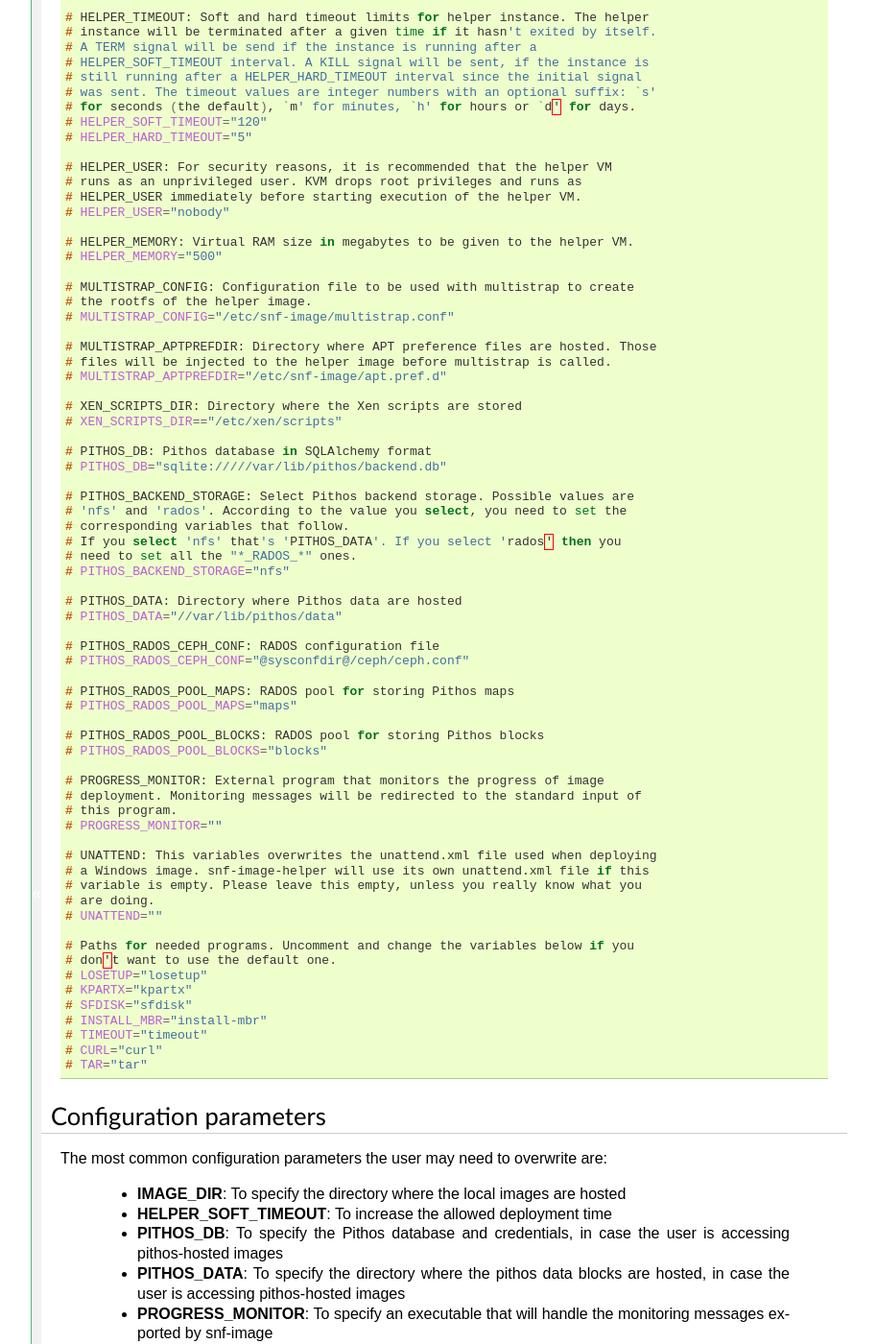
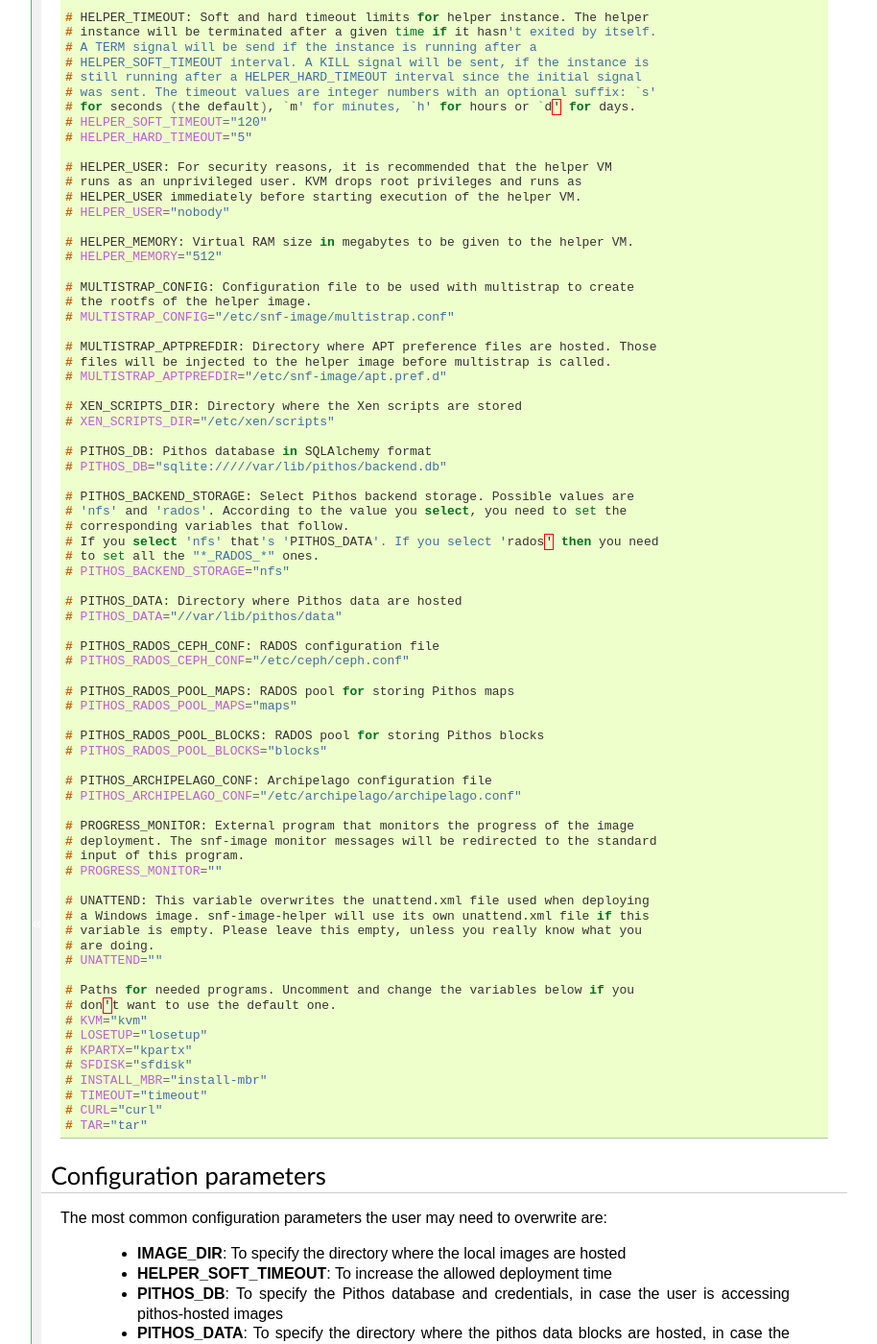
Before and after one commit to grnet/snf-image, a Sphinx documentation site: the page built from docs/configuration.rst, in a window 1280 px wide and 1400 px high, scrolled down 443 px. Shown: the whole window at 96% size, without its empty margins (187-1101 px from the left). Built offline with Sphinx 7.4.7, drawn with Linux system fonts in a browser that asks for light colours.

Commit message:
docs: Update the sample configuration file.
Update the Configuration section of the documentation to reflect
the changes made in snf-image-host/defaults.in

```diff
--- a/docs/configuration.rst
+++ b/docs/configuration.rst
@@ -42,7 +42,7 @@
   # HELPER_USER="nobody"
 
   # HELPER_MEMORY: Virtual RAM size in megabytes to be given to the helper VM.
-  # HELPER_MEMORY="500"
+  # HELPER_MEMORY="512"
 
   # MULTISTRAP_CONFIG: Configuration file to be used with multistrap to create
   # the rootfs of the helper image.
@@ -53,7 +53,7 @@
   # MULTISTRAP_APTPREFDIR="/etc/snf-image/apt.pref.d"
 
   # XEN_SCRIPTS_DIR: Directory where the Xen scripts are stored
-  # XEN_SCRIPTS_DIR=="/etc/xen/scripts"
+  # XEN_SCRIPTS_DIR="/etc/xen/scripts"
 
   # PITHOS_DB: Pithos database in SQLAlchemy format
   # PITHOS_DB="sqlite://///var/lib/pithos/backend.db"
@@ -61,15 +61,15 @@
   # PITHOS_BACKEND_STORAGE: Select Pithos backend storage. Possible values are
   # 'nfs' and 'rados'. According to the value you select, you need to set the
   # corresponding variables that follow.
-  # If you select 'nfs' that's 'PITHOS_DATA'. If you select 'rados' then you
-  # need to set all the "*_RADOS_*" ones.
+  # If you select 'nfs' that's 'PITHOS_DATA'. If you select 'rados' then you need
+  # to set all the "*_RADOS_*" ones.
   # PITHOS_BACKEND_STORAGE="nfs"
 
   # PITHOS_DATA: Directory where Pithos data are hosted
   # PITHOS_DATA="//var/lib/pithos/data"
 
   # PITHOS_RADOS_CEPH_CONF: RADOS configuration file
-  # PITHOS_RADOS_CEPH_CONF="@sysconfdir@/ceph/ceph.conf"
+  # PITHOS_RADOS_CEPH_CONF="/etc/ceph/ceph.conf"
 
   # PITHOS_RADOS_POOL_MAPS: RADOS pool for storing Pithos maps
   # PITHOS_RADOS_POOL_MAPS="maps"
@@ -77,12 +77,15 @@
   # PITHOS_RADOS_POOL_BLOCKS: RADOS pool for storing Pithos blocks
   # PITHOS_RADOS_POOL_BLOCKS="blocks"
 
-  # PROGRESS_MONITOR: External program that monitors the progress of image
-  # deployment. Monitoring messages will be redirected to the standard input of
-  # this program.
+  # PITHOS_ARCHIPELAGO_CONF: Archipelago configuration file
+  # PITHOS_ARCHIPELAGO_CONF="/etc/archipelago/archipelago.conf"
+
+  # PROGRESS_MONITOR: External program that monitors the progress of the image
+  # deployment. The snf-image monitor messages will be redirected to the standard
+  # input of this program.
   # PROGRESS_MONITOR=""
 
-  # UNATTEND: This variables overwrites the unattend.xml file used when deploying
+  # UNATTEND: This variable overwrites the unattend.xml file used when deploying
   # a Windows image. snf-image-helper will use its own unattend.xml file if this
   # variable is empty. Please leave this empty, unless you really know what you
   # are doing.
@@ -90,6 +93,7 @@
 
   # Paths for needed programs. Uncomment and change the variables below if you
   # don't want to use the default one.
+  # KVM="kvm"
   # LOSETUP="losetup"
   # KPARTX="kpartx"
   # SFDISK="sfdisk"
```
Also changed, not shown: 1 other file.
